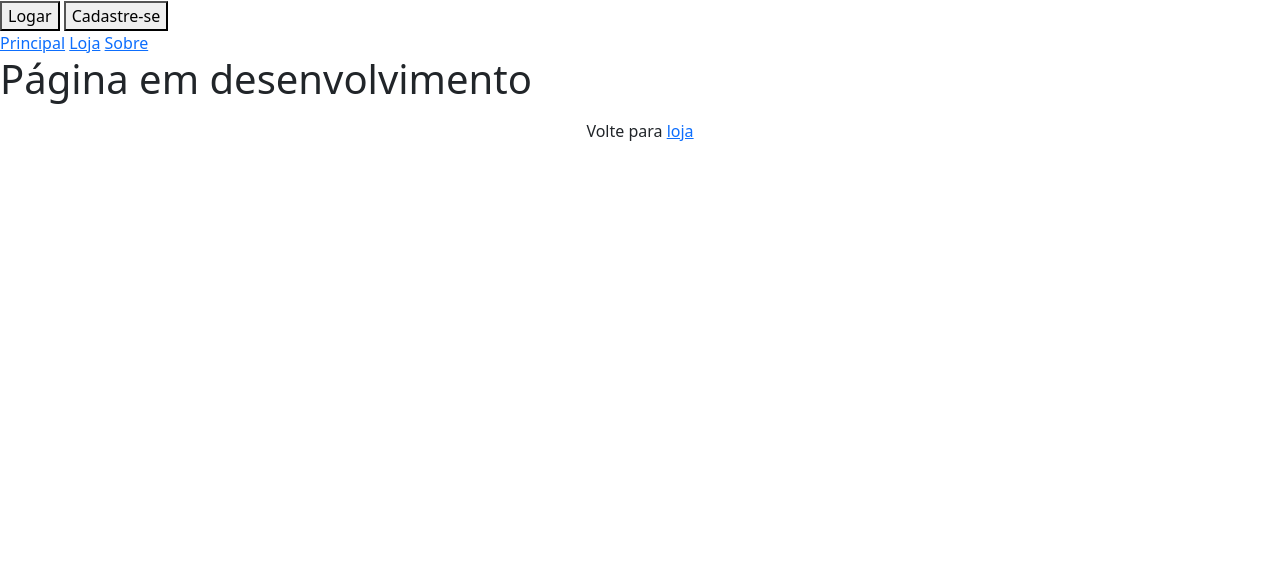
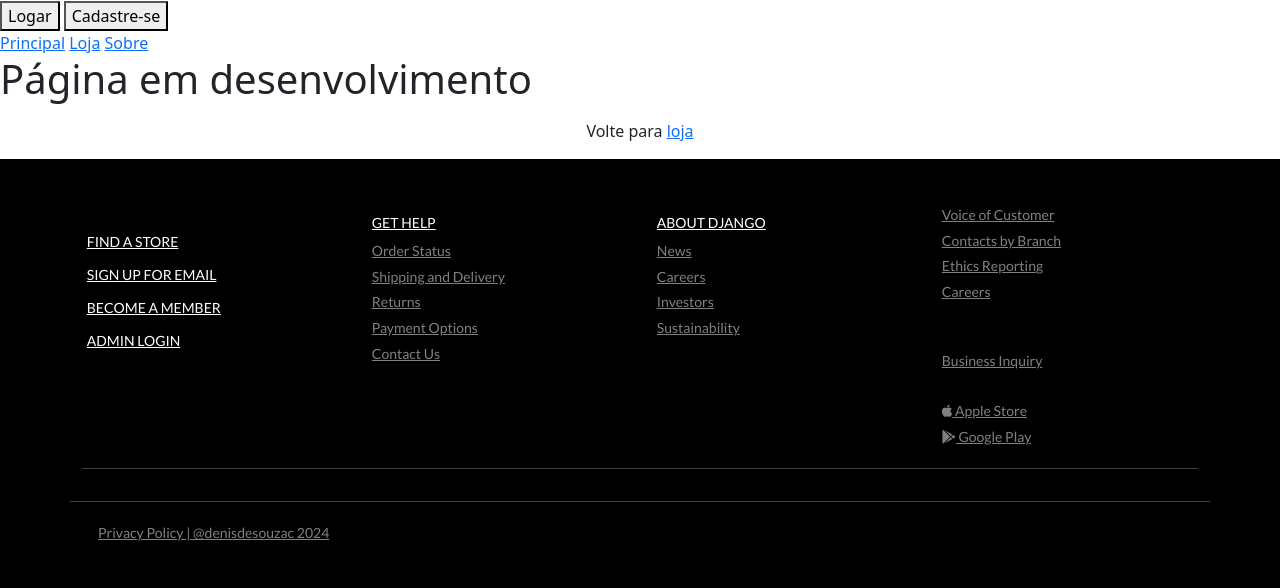
Before and after one commit to denisdesouzac/futebol-ecommerce, a Django app: template futebol_store/store/templates/loja.html in a window 1280 px wide; the page is wider, and only the part inside the window is pictured. Shown: the part 1919-2507 px from the top of that part. Before the commit the page ends 2060 px from the top of that part, so only its background shows below. Run offline with Django 5.2, Linux system fonts and the light colour scheme; the template is opened without the code that fills it, so the values that code supplies are empty.

Commit message:
Criado o rodapé no arquivo 'footer.html'

```diff
--- a/futebol_store/store/templates/base.html
+++ b/futebol_store/store/templates/base.html
@@ -25,5 +25,6 @@
         </nav>
         {% block conteudo %}
         {% endblock %}
+        {% include "footer.html"%}
     </body>
 </html>
--- /dev/null
+++ b/futebol_store/store/templates/footer.html
@@ -0,0 +1,112 @@
+{% load static %}
+<!-- ------------------------------footer sub end---------------------------------- -->
+<!-- Google Font -->
+<link href="https://fonts.googleapis.com/css?family=Abel|Lato|Open+Sans&display=swap" rel="stylesheet">
+<link rel="stylesheet" href="https://cdnjs.cloudflare.com/ajax/libs/font-awesome/6.0.0-beta3/css/all.min.css">
+<style>
+
+    /* footer */
+#footer-main{
+	background: #000;
+	color: white;
+	font-size: 0.8rem;
+	padding: 2.5rem 0;
+    font-family: 'Lato', sans-serif;
+}
+
+#footer-main a{
+	font-size: 14px;
+	display: block;
+	margin: 0.3rem;
+	color: grey;
+}
+
+#footer-main a:hover{
+	font-weight: bold;
+	color: white;
+}
+
+#footer-main h6 a{
+    color: white;
+
+
+}
+
+
+
+#footer-main hr {
+    margin-top: 1rem;
+    margin-bottom: 1rem;
+    border: 0;
+    border-top: 1px solid white;
+}
+
+#footer-main img{
+	margin-right: 0.6rem;
+}
+</style>
+
+<footer id="footer-main">
+    <div class="container">
+      <div class="row">
+        <div class="col-sm-3">
+            <br>
+
+            <h6 class="mt-3"><a href="">FIND A STORE</a></h6>
+            <h6 class="mt-3"><a href="">SIGN UP FOR EMAIL</a></h6>
+            <h6 class="mt-3"><a href="">BECOME A MEMBER</h6>
+
+            <h6 class="mt-3"><a href="/admin/">ADMIN LOGIN</a></h6>
+
+        </div>
+        <div class="col-sm-3">
+            <h6 class="mt-3"><a href="">GET HELP</a></h6>
+            <a href="">Order Status</a>
+            <a href="">Shipping and Delivery</a>
+            <a href="">Returns</a>
+            <a href="">Payment Options</a>
+            <a href="">Contact Us</a>
+        </div>
+        <div class="col-sm-3">
+            <h6 class="mt-3"><a href="">ABOUT DJANGO</a></h6>
+            <a href="">News</a>
+            <a href="">Careers</a>
+            <a href="">Investors</a>
+            <a href="">Sustainability</a>
+
+
+
+
+
+        </div>
+        <div class="col-sm-3">
+          <a href="">Voice of Customer</a>
+          <a href="">Contacts by Branch</a>
+          <a href="">Ethics Reporting</a>
+          <a href="">Careers</a>
+
+          <br><br>
+          <a href="">Business Inquiry</a>
+          <br>
+          <a href="https://www.apple.com/app-store/" target="_blank">
+            <i class="fa-brands fa-apple"></i> Apple Store
+          </a>
+          <a href="https://play.google.com/store" target="_blank">
+              <i class="fa-brands fa-google-play"></i> Google Play
+          </a>
+        </div>
+      </div>
+      <hr>
+      <div class="row">
+        <div class="col-sm-6">
+
+        </div>
+        <div class="col-sm-6">
+
+        </div>
+        <hr>
+        <a href="https://github.com/denisdesouzac" style="margin-left: 1rem">Privacy Policy | @denisdesouzac 2024</a>
+      </div>
+    </div>
+  </footer>
+<!-- ------------------------------footer end---------------------------------- -->
```
